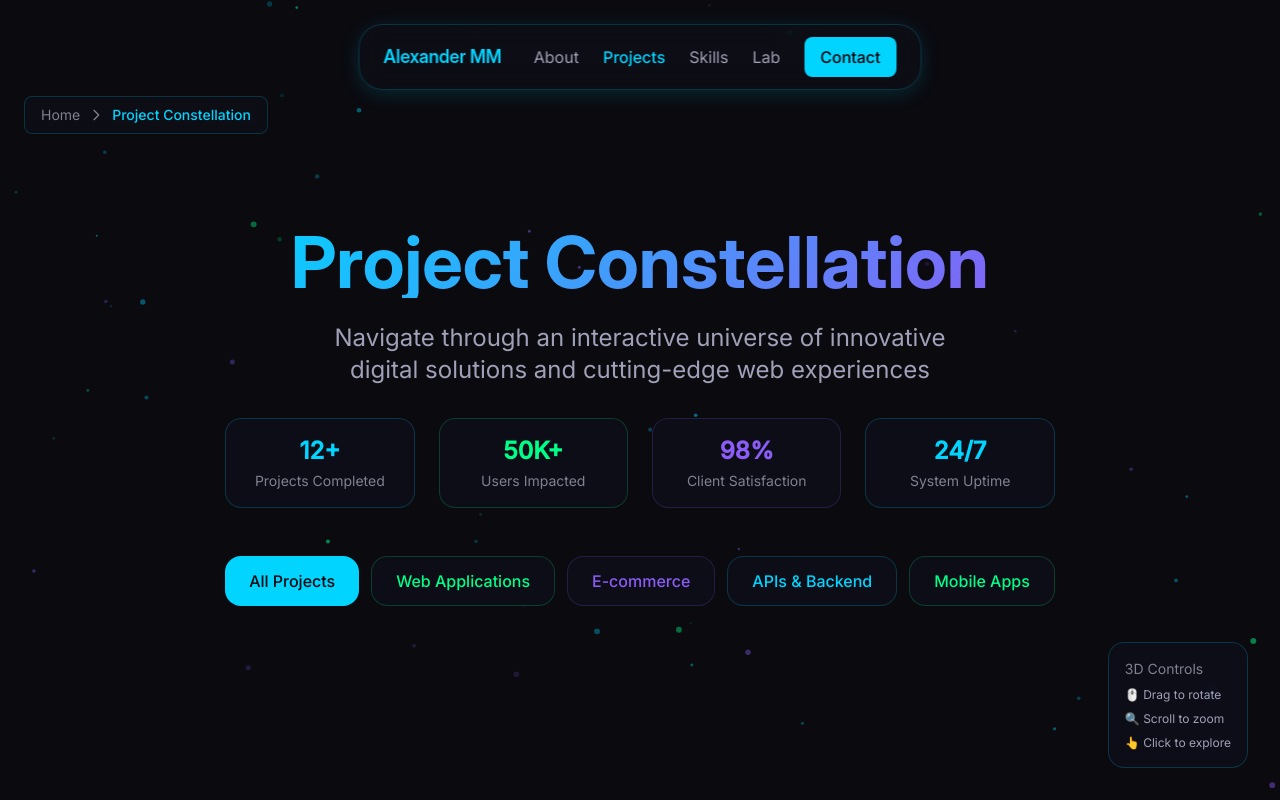
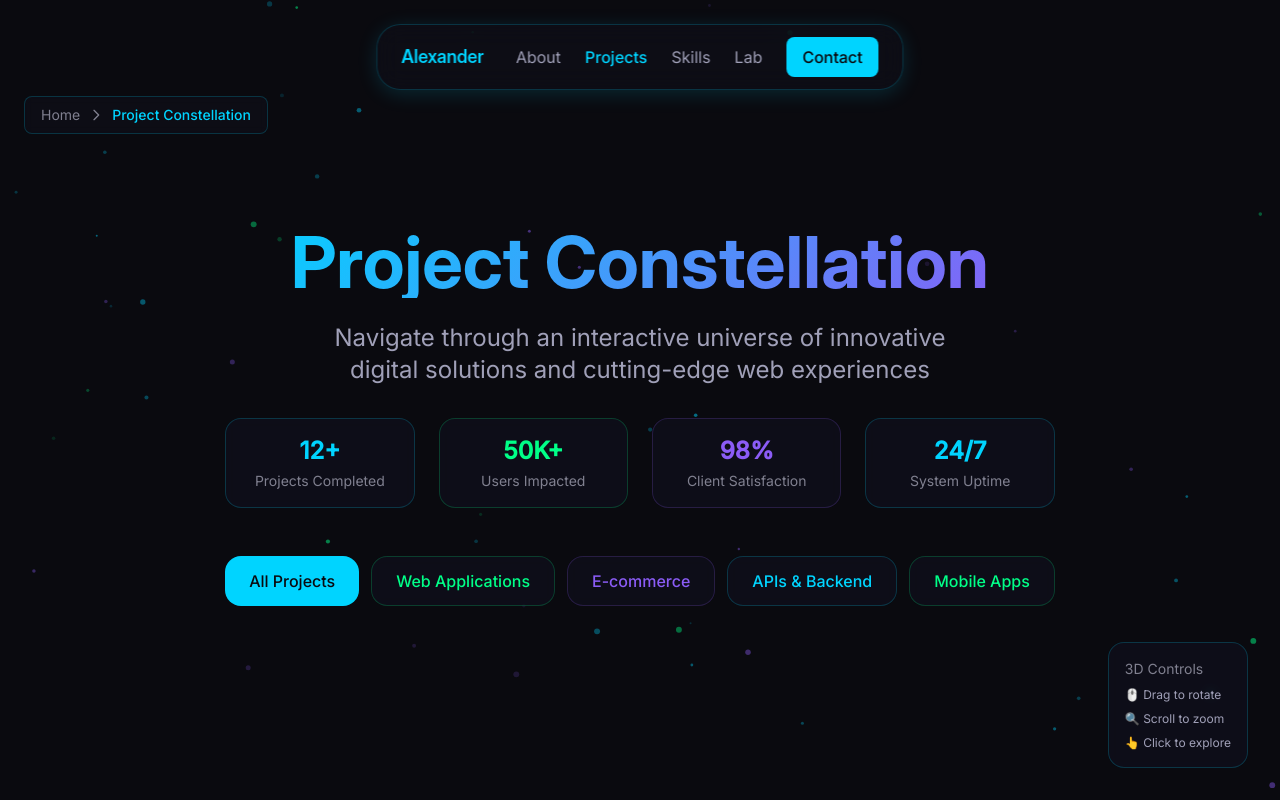
Before and after one commit to Alexander12xx/po, a website: page pages/project_constellation_portfolio_showcase.html in a window 1280 px wide. Shown: the top 800 px of the page. Drawn offline with Linux system fonts and the light colour scheme; a web font is replaced by a local one.

Commit message:
Update project_constellation_portfolio_showcase.html

```diff
--- a/pages/project_constellation_portfolio_showcase.html
+++ b/pages/project_constellation_portfolio_showcase.html
@@ -3,7 +3,7 @@
 <head>
     <meta charset="UTF-8" />
     <meta name="viewport" content="width=device-width, initial-scale=1.0" />
-    <title>Project Constellation - Portfolio Showcase | Alexander MM</title>
+    <title>Project Constellation - Portfolio Showcase | Alexander</title>
     <meta name="description" content="Explore Alexander MM's project constellation - an interactive 3D showcase of cutting-edge web applications, e-commerce platforms, and innovative digital solutions." />
     <link rel="stylesheet" href="../css/main.css" />
     <link rel="preconnect" href="https://fonts.googleapis.com" />
@@ -19,7 +19,7 @@
         <div class="bg-surface/20 backdrop-blur-md border border-primary/20 rounded-2xl px-6 py-3 shadow-glow-primary">
             <div class="flex items-center space-x-8">
                 <a href="quantum_landing_homepage.html" class="text-primary font-inter-display font-semibold text-lg">
-                    Alexander MM
+                    Alexander
                 </a>
                 <div class="hidden md:flex items-center space-x-6">
                     <a href="neural_about_personal_story.html" class="text-text-secondary hover:text-primary transition-fast">About</a>
```
